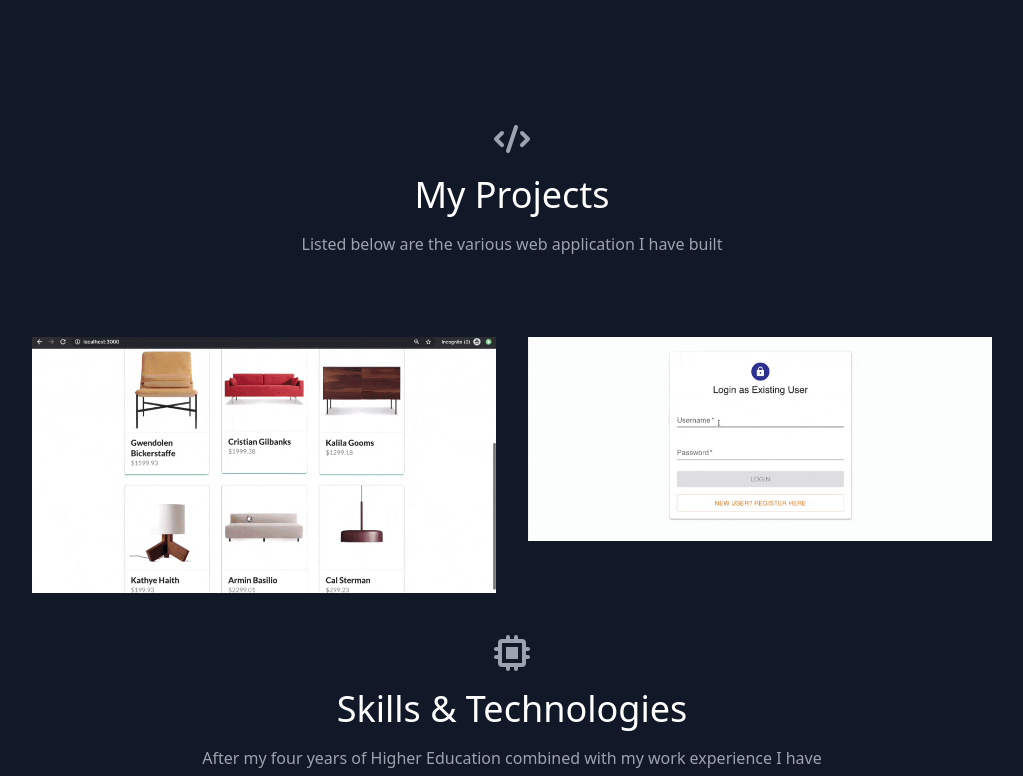
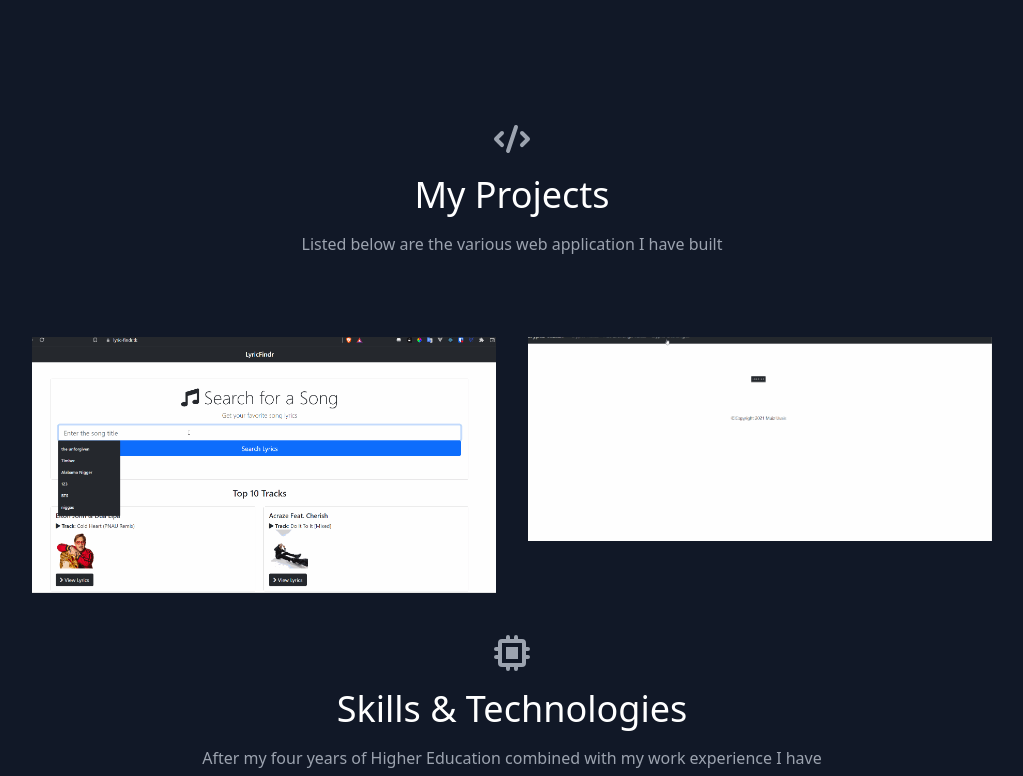
Before and after one commit to MuizU/muizu.github.io, a React (Create React App) app: page / in a window 1280 px wide. Shown: the part 462-1238 px from the top of the page, without its empty margins (128-1151 px from the left). Built offline with nearby package versions, Linux system fonts and the light colour scheme.

Commit message:
Added new project gifs

```diff
--- a/src/data.js
+++ b/src/data.js
@@ -4,7 +4,7 @@ export const projects = [
     subtitle: "React.js, Bootstrap, Chart.js CoinCap API ",
     description:
       "A cryptocurrency tracker which displays the cryptocurrency prices and price history, as well as fiat currency prices, and details about crypto exchanges. This web app uses the CoinCap API.",
-    image: "./project-1.gif",
+    image: "./lyric-findr.gif",
     link: "https://crypto-watch.tk",
   },
   {
@@ -12,7 +12,7 @@ export const projects = [
     subtitle: "React.js, Bootstrap, Shazam API",
     description:
       "This app enables the user to search for lyrics of songs. It is powered by the Shazam API",
-    image: "./project-2.gif",
+    image: "./crypto-watch.gif",
     link: "https://lyric-findr.tk/",
   },
 ];
```
Also changed, not shown: public/crypto-watch.gif (added), public/lyric-findr.gif (added).
